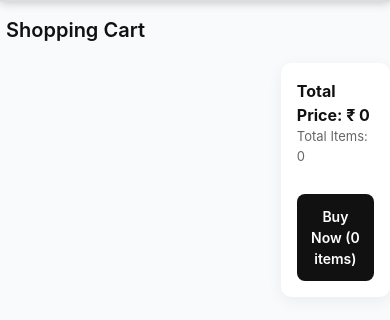
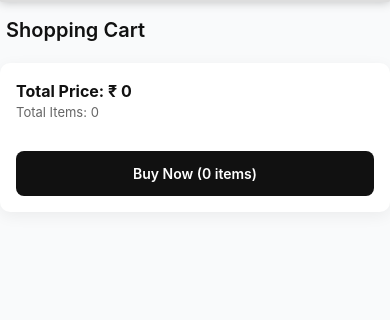
Before and after one commit to DhirendraKumarSahani/E-commerce, a Django app: page /cart/ in a window 390 px wide. Shown: the part 114-434 px from the top of the page. Run offline with Django 5.2, Linux system fonts and the light colour scheme.

Commit message:
update cart page

```diff
--- a/static/style.css
+++ b/static/style.css
@@ -3085,7 +3085,6 @@ ENDING OF RESET PASSWORD – PROFESSIONAL UI
 
     /* ---------- Sticky Summary ---------- */
     .cart-summary {
-        position: sticky !important;
         top: 0;
         z-index: 20;
         background: #ffffff;
@@ -3096,6 +3095,12 @@ ENDING OF RESET PASSWORD – PROFESSIONAL UI
         display: flex !important;
         flex-direction: column !important;
         gap: 10px !important;
+    }
+
+    .cart-summary {
+        float: none !important;   /* ✅ ADD THIS */
+        width: 100% !important;   /* ✅ FULL WIDTH */
+        position: static !important; /* sticky hata do */
     }
 
     .cart-summary h3 {
--- a/templates/cart.html
+++ b/templates/cart.html
@@ -3,16 +3,6 @@
 
 <div class="cart-title"> Shopping Cart </div>
 
-<div class="cart-summary">
-    <div>
-        <h3>Total Price: ₹ {{ total_price }}</h3>
-        <p>Total Items: {{ total_items }}</p>
-    </div>
-
-    <a href="{% url 'checkout' %}?mode=cart" class="buy-btn">
-        Buy Now ({{ total_items }} items)
-    </a>
-</div>
 
 {% for cart_key, item in cart.items %}
 <div class="cart-item">
@@ -57,4 +47,15 @@
 </div>
 {% endfor %}
 
+<div class="cart-summary">
+    <div>
+        <h3>Total Price: ₹ {{ total_price }}</h3>
+        <p>Total Items: {{ total_items }}</p>
+    </div>
+
+    <a href="{% url 'checkout' %}?mode=cart" class="buy-btn">
+        Buy Now ({{ total_items }} items)
+    </a>
+</div>
+
 {% endblock %}
```
